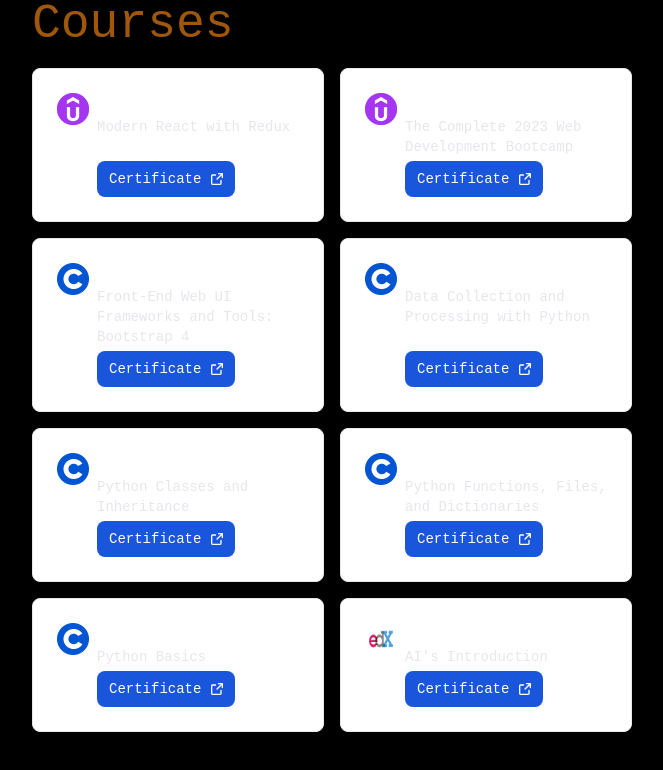
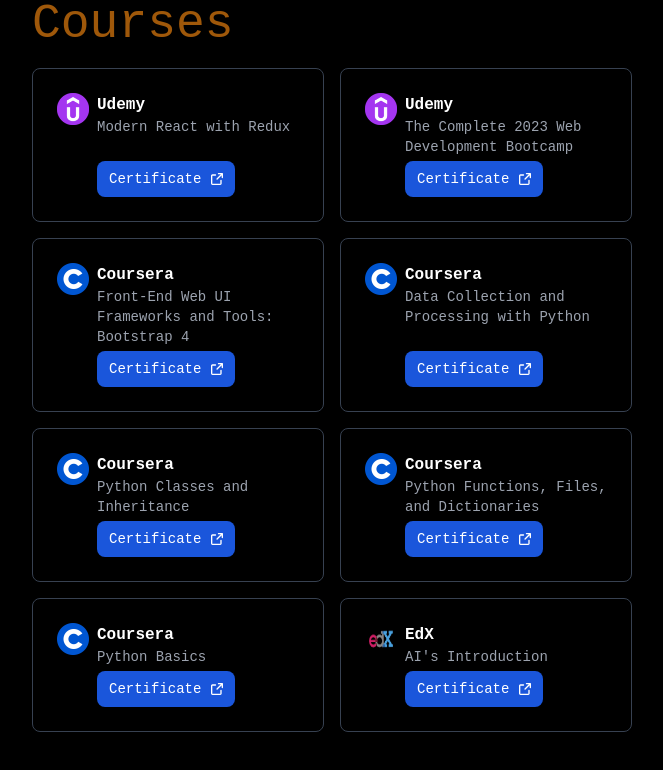
Before and after one commit to VictorCano18/victorcano-portfolio, a Next.js app: page /courses in a window 1280 px wide. Shown: the top 770 px of the page, without its empty margins (308-971 px from the left). Built offline with nearby package versions, Linux system fonts and the light colour scheme.

Commit message:
fix bg-white

```diff
--- a/app/contact/page.tsx
+++ b/app/contact/page.tsx
@@ -24,7 +24,7 @@ export default function Contact() {
     return (
         <div>
             {clipboard && <div className='relative'>
-                <Alert className='text-yellow-700 border-yellow-500 dark:bg-yellow-500 dark:text-black clipboardMessage w-fit p-2'>
+                <Alert className='bg-yellow-500 text-black dark:bg-yellow-500 dark:text-black clipboardMessage w-fit p-2'>
                     <span className="font-medium">Copied to clipboard!</span>
                 </Alert>
             </div>}
@@ -33,12 +33,12 @@ export default function Contact() {
                 <div className='flex align-items-center justify-content-center gap-4 flex flex-col sm:flex-row'>
                     <div className="relative sm:w-1/2">
                         <div className="absolute inset-y-0 start-0 flex items-center ps-3.5 pointer-events-none">
-                            <svg className="w-4 h-4 text-gray-500 dark:text-gray-400" aria-hidden="true" xmlns="http://www.w3.org/2000/svg" fill="currentColor" viewBox="0 0 20 16">
+                            <svg className="w-4 h-4 text-gray-400 dark:text-gray-400" aria-hidden="true" xmlns="http://www.w3.org/2000/svg" fill="currentColor" viewBox="0 0 20 16">
                                 <path d="m10.036 8.278 9.258-7.79A1.979 1.979 0 0 0 18 0H2A1.987 1.987 0 0 0 .641.541l9.395 7.737Z" />
                                 <path d="M11.241 9.817c-.36.275-.801.425-1.255.427-.428 0-.845-.138-1.187-.395L0 2.6V14a2 2 0 0 0 2 2h16a2 2 0 0 0 2-2V2.5l-8.759 7.317Z" />
                             </svg>
                         </div>
-                        <input type="text" id="input-group-1" className="bg-gray-50 border border-gray-300 text-gray-900 text-sm rounded-lg focus:ring-blue-500 focus:border-blue-500 block w-full ps-10 p-2.5  dark:bg-transparent dark:border-gray-600 dark:placeholder-gray-400 dark:text-white dark:focus:ring-blue-500 dark:focus:border-blue-500" placeholder="victor.cano.1806@gmail.com" disabled />
+                        <input type="text" id="input-group-1" className="bg-gray-50 border bg-transparent border-gray-600 placeholder-gray-400 text-white focus:ring-blue-500 focus:border-blue-500 block w-full ps-10 p-2.5  dark:bg-transparent dark:border-gray-600 dark:placeholder-gray-400 dark:text-white dark:focus:ring-blue-500 dark:focus:border-blue-500" placeholder="victor.cano.1806@gmail.com" disabled />
                     </div>
                     <div className='flex gap-2'>
                         <Tooltip content="Send me a mail" className='text-black bg-yellow-500 rounded'>
--- a/app/courses/page.tsx
+++ b/app/courses/page.tsx
@@ -12,12 +12,12 @@ export default function Courses() {
         <div className="text-white relative sm:max-w-full max-w-xs mx-auto">
             <h1 className="text-yellow-600 text-4xl sm:text-5xl mb-5">Courses</h1>
             <div className="grid sm:grid-cols-2 grid-cols-1 gap-4">
-                <div className="flex flex-row sm:gap-2 max-w-sm p-6 bg-white border border-gray-200 rounded-lg shadow dark:bg-black dark:border-gray-700 justify-between">
+                <div className="flex flex-row sm:gap-2 max-w-sm p-6 bg-black border border-gray-700 bg-black rounded-lg shadow dark:bg-black dark:border-gray-700 justify-between">
                     <img src={UdemyLogo.src} className='flex h-fit imgWidth' />
-                    <div className="w-52 space-y-1 font-medium dark:text-white flex flex-col justify-between">
+                    <div className="w-52 space-y-1 font-medium text-white dark:text-white flex flex-col justify-between">
                         <div>
                             <div><strong>Udemy</strong></div>
-                            <div className="text-sm text-gray-200 dark:text-gray-40 0">Modern React with Redux</div>
+                            <div className="text-sm text-gray-400 dark:text-gray-400">Modern React with Redux</div>
                         </div>
                         <a href='https://www.udemy.com/certificate/UC-8cf9dd67-aa27-4ea8-b311-94852bda78a9/' target='_blank' className="animationIcon mt-8 inline-flex items-center px-3 py-2 text-sm font-medium text-center text-white bg-blue-700 rounded-lg hover:bg-blue-800 focus:ring-4 focus:outline-none focus:ring-blue-300 dark:bg-gray-600 dark:hover:bg-gray-700 dark:focus:ring-gray-800 w-fit">
                             Certificate
@@ -27,12 +27,12 @@ export default function Courses() {
                         </a>
                     </div>
                 </div>
-                <div className="flex flex-row sm:gap-2 max-w-sm p-6 bg-white border border-gray-200 rounded-lg shadow dark:bg-black dark:border-gray-700 justify-between">
+                <div className="flex flex-row sm:gap-2 max-w-sm p-6 bg-black border border-gray-700 bg-black rounded-lg shadow dark:bg-black dark:border-gray-700 justify-between">
                     <img src={UdemyLogo.src} className='flex h-fit imgWidth' />
-                    <div className="w-52 space-y-1 font-medium dark:text-white flex flex-col justify-between">
+                    <div className="w-52 space-y-1 font-medium text-white dark:text-white flex flex-col justify-between">
                         <div>
                             <div><strong>Udemy</strong></div>
-                            <div className="text-sm text-gray-200 dark:text-gray-40 0">The Complete 2023 Web Development Bootcamp</div>
+                            <div className="text-sm text-gray-400 dark:text-gray-400">The Complete 2023 Web Development Bootcamp</div>
                         </div>
                         <a href='https://www.udemy.com/certificate/UC-ee0323d1-5b1c-470d-9cbd-8eaab4c60a74' target='_blank' className="animationIcon mt-8 inline-flex items-center px-3 py-2 text-sm font-medium text-center text-white bg-blue-700 rounded-lg hover:bg-blue-800 focus:ring-4 focus:outline-none focus:ring-blue-300 dark:bg-gray-600 dark:hover:bg-gray-700 dark:focus:ring-gray-800 w-fit">
                             Certificate
@@ -42,12 +42,12 @@ export default function Courses() {
                         </a>
                     </div>
                 </div>
-                <div className="flex flex-row sm:gap-2 max-w-sm p-6 bg-white border border-gray-200 rounded-lg shadow dark:bg-black dark:border-gray-700 justify-between">
+                <div className="flex flex-row sm:gap-2 max-w-sm p-6 bg-black border border-gray-700 bg-black rounded-lg shadow dark:bg-black dark:border-gray-700 justify-between">
                     <img src={CourseraLogo.src} className='flex h-fit imgWidth' />
-                    <div className="w-52 space-y-1 font-medium dark:text-white flex flex-col justify-between">
+                    <div className="w-52 space-y-1 font-medium text-white dark:text-white flex flex-col justify-between">
                         <div>
                             <div><strong>Coursera</strong></div>
-                            <div className="text-sm text-gray-200 dark:text-gray-40 0">Front-End Web UI Frameworks and Tools: Bootstrap 4</div>
+                            <div className="text-sm text-gray-400 dark:text-gray-400">Front-End Web UI Frameworks and Tools: Bootstrap 4</div>
                         </div>
                         <a href='https://www.coursera.org/account/accomplishments/certificate/ADZCRPCV5ENE' target='_blank' className="animationIcon mt-8 inline-flex items-center px-3 py-2 text-sm font-medium text-center text-white bg-blue-700 rounded-lg hover:bg-blue-800 focus:ring-4 focus:outline-none focus:ring-blue-300 dark:bg-gray-600 dark:hover:bg-gray-700 dark:focus:ring-gray-800 w-fit">
                             Certificate
@@ -57,12 +57,12 @@ export default function Courses() {
                         </a>
                     </div>
                 </div>
-                <div className="flex flex-row sm:gap-2 max-w-sm p-6 bg-white border border-gray-200 rounded-lg shadow dark:bg-black dark:border-gray-700 justify-between">
+                <div className="flex flex-row sm:gap-2 max-w-sm p-6 bg-black border border-gray-700 bg-black rounded-lg shadow dark:bg-black dark:border-gray-700 justify-between">
                     <img src={CourseraLogo.src} className='flex h-fit imgWidth' />
-                    <div className="w-52 space-y-1 font-medium dark:text-white flex flex-col justify-between">
+                    <div className="w-52 space-y-1 font-medium text-white dark:text-white flex flex-col justify-between">
                         <div>
                             <div><strong>Coursera</strong></div>
-                            <div className="text-sm text-gray-200 dark:text-gray-40 0">Data Collection and Processing with Python</div>
+                            <div className="text-sm text-gray-400 dark:text-gray-400">Data Collection and Processing with Python</div>
                         </div>
                         <a href='https://www.coursera.org/account/accomplishments/certificate/YV5MGJLAVVLL' target='_blank' className="animationIcon mt-8 inline-flex items-center px-3 py-2 text-sm font-medium text-center text-white bg-blue-700 rounded-lg hover:bg-blue-800 focus:ring-4 focus:outline-none focus:ring-blue-300 dark:bg-gray-600 dark:hover:bg-gray-700 dark:focus:ring-gray-800 w-fit">
                             Certificate
@@ -72,12 +72,12 @@ export default function Courses() {
                         </a>
                     </div>
                 </div>
-                <div className="flex flex-row sm:gap-2 max-w-sm p-6 bg-white border border-gray-200 rounded-lg shadow dark:bg-black dark:border-gray-700 justify-between">
+                <div className="flex flex-row sm:gap-2 max-w-sm p-6 bg-black border border-gray-700 bg-black rounded-lg shadow dark:bg-black dark:border-gray-700 justify-between">
                     <img src={CourseraLogo.src} className='flex h-fit imgWidth' />
-                    <div className="w-52 space-y-1 font-medium dark:text-white flex flex-col justify-between">
+                    <div className="w-52 space-y-1 font-medium text-white dark:text-white flex flex-col justify-between">
                         <div>
                             <div><strong>Coursera</strong></div>
-                            <div className="text-sm text-gray-200 dark:text-gray-40 0">Python Classes and Inheritance</div>
+                            <div className="text-sm text-gray-400 dark:text-gray-400">Python Classes and Inheritance</div>
                         </div>
                         <a href='https://www.coursera.org/account/accomplishments/certificate/BX9G6W9FJDGN' target='_blank' className="animationIcon mt-8 inline-flex items-center px-3 py-2 text-sm font-medium text-center text-white bg-blue-700 rounded-lg hover:bg-blue-800 focus:ring-4 focus:outline-none focus:ring-blue-300 dark:bg-gray-600 dark:hover:bg-gray-700 dark:focus:ring-gray-800 w-fit">
                             Certificate
@@ -87,12 +87,12 @@ export default function Courses() {
                         </a>
                     </div>
                 </div>
-                <div className="flex flex-row sm:gap-2 max-w-sm p-6 bg-white border border-gray-200 rounded-lg shadow dark:bg-black dark:border-gray-700 justify-between">
+                <div className="flex flex-row sm:gap-2 max-w-sm p-6 bg-black border border-gray-700 bg-black rounded-lg shadow dark:bg-black dark:border-gray-700 justify-between">
                     <img src={CourseraLogo.src} className='flex h-fit imgWidth' />
-                    <div className="w-52 space-y-1 font-medium dark:text-white flex flex-col justify-between">
+                    <div className="w-52 space-y-1 font-medium text-white dark:text-white flex flex-col justify-between">
                         <div>
                             <div><strong>Coursera</strong></div>
-                            <div className="text-sm text-gray-200 dark:text-gray-40 0">Python Functions, Files, and Dictionaries</div>
+                            <div className="text-sm text-gray-400 dark:text-gray-400">Python Functions, Files, and Dictionaries</div>
                         </div>
                         <a href='https://www.coursera.org/account/accomplishments/certificate/8E5XCQ59LBUX' target='_blank' className="animationIcon mt-8 inline-flex items-center px-3 py-2 text-sm font-medium text-center text-white bg-blue-700 rounded-lg hover:bg-blue-800 focus:ring-4 focus:outline-none focus:ring-blue-300 dark:bg-gray-600 dark:hover:bg-gray-700 dark:focus:ring-gray-800 w-fit">
                             Certificate
@@ -102,12 +102,12 @@ export default function Courses() {
                         </a>
                     </div>
                 </div>
-                <div className="flex flex-row sm:gap-2 max-w-sm p-6 bg-white border border-gray-200 rounded-lg shadow dark:bg-black dark:border-gray-700 justify-between">
+                <div className="flex flex-row sm:gap-2 max-w-sm p-6 bg-black border border-gray-700 bg-black rounded-lg shadow dark:bg-black dark:border-gray-700 justify-between">
                     <img src={CourseraLogo.src} className='flex h-fit imgWidth' />
-                    <div className="w-52 space-y-1 font-medium dark:text-white flex flex-col justify-between">
+                    <div className="w-52 space-y-1 font-medium text-white dark:text-white flex flex-col justify-between">
                         <div>
                             <div><strong>Coursera</strong></div>
-                            <div className="text-sm text-gray-200 dark:text-gray-40 0">Python Basics</div>
+                            <div className="text-sm text-gray-400 dark:text-gray-400">Python Basics</div>
                         </div>
                         <a href='https://www.coursera.org/account/accomplishments/certificate/7LXQSYMKHY5K' target='_blank' className="animationIcon mt-8 inline-flex items-center px-3 py-2 text-sm font-medium text-center text-white bg-blue-700 rounded-lg hover:bg-blue-800 focus:ring-4 focus:outline-none focus:ring-blue-300 dark:bg-gray-600 dark:hover:bg-gray-700 dark:focus:ring-gray-800 w-fit">
                             Certificate
@@ -117,12 +117,12 @@ export default function Courses() {
                         </a>
                     </div>
                 </div>
-                <div className="flex flex-row sm:gap-2 max-w-sm p-6 bg-white border border-gray-200 rounded-lg shadow dark:bg-black dark:border-gray-700 justify-between">
+                <div className="flex flex-row sm:gap-2 max-w-sm p-6 bg-black border border-gray-700 bg-black rounded-lg shadow dark:bg-black dark:border-gray-700 justify-between">
                     <img src={EdxLogo.src} className='flex h-fit imgWidth' />
-                    <div className="w-52 space-y-1 font-medium dark:text-white flex flex-col justify-between">
+                    <div className="w-52 space-y-1 font-medium text-white dark:text-white flex flex-col justify-between">
                         <div>
                             <div><strong>EdX</strong></div>
-                            <div className="text-sm text-gray-200 dark:text-gray-40 0">AI&#39;s Introduction</div>
+                            <div className="text-sm text-gray-400 dark:text-gray-400">AI&#39;s Introduction</div>
                         </div>
                         <a href='https://courses.edx.org/certificates/5208d5357c3f4fe198e885ef13a8cc52' target='_blank' className="animationIcon mt-8 inline-flex items-center px-3 py-2 text-sm font-medium text-center text-white bg-blue-700 rounded-lg hover:bg-blue-800 focus:ring-4 focus:outline-none focus:ring-blue-300 dark:bg-gray-600 dark:hover:bg-gray-700 dark:focus:ring-gray-800 w-fit">
                             Certificate
--- a/app/header/page.tsx
+++ b/app/header/page.tsx
@@ -43,7 +43,7 @@ const Header: React.FC = () => {
           <Avatar img={AvatarImage.src} rounded className='avatarMe sm:space-x-4 space-x-0 mt-5'>
             <div className="text-5xl space-y-1 font-medium dark:text-white text-center sm:text-left">
               <div>Víctor Cano</div>
-              <div className="text-xl text-gray-500 dark:text-gray-400">Apassionate software engineer focused on web development and minimalist design</div>
+              <div className="text-xl text-gray-400 dark:text-gray-400">Apassionate software engineer focused on web development and minimalist design</div>
               <div className='flex flex-row gap-2 sm:justify-start justify-center sm:items-start items-center pt-2'>
                 <Tooltip content="Mail me" className='text-black bg-yellow-500 rounded'>
                   <Button href='#section5' pill className='w-fit animationIcon'>
```
Also changed, not shown: app/experience/page.tsx (+16 -16 lines).
